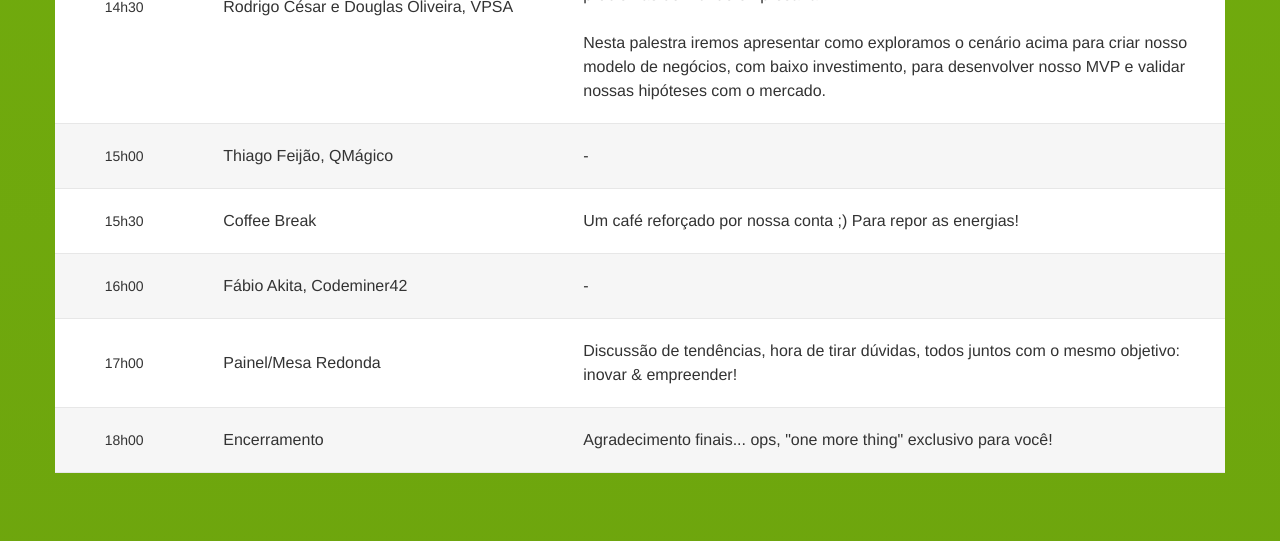
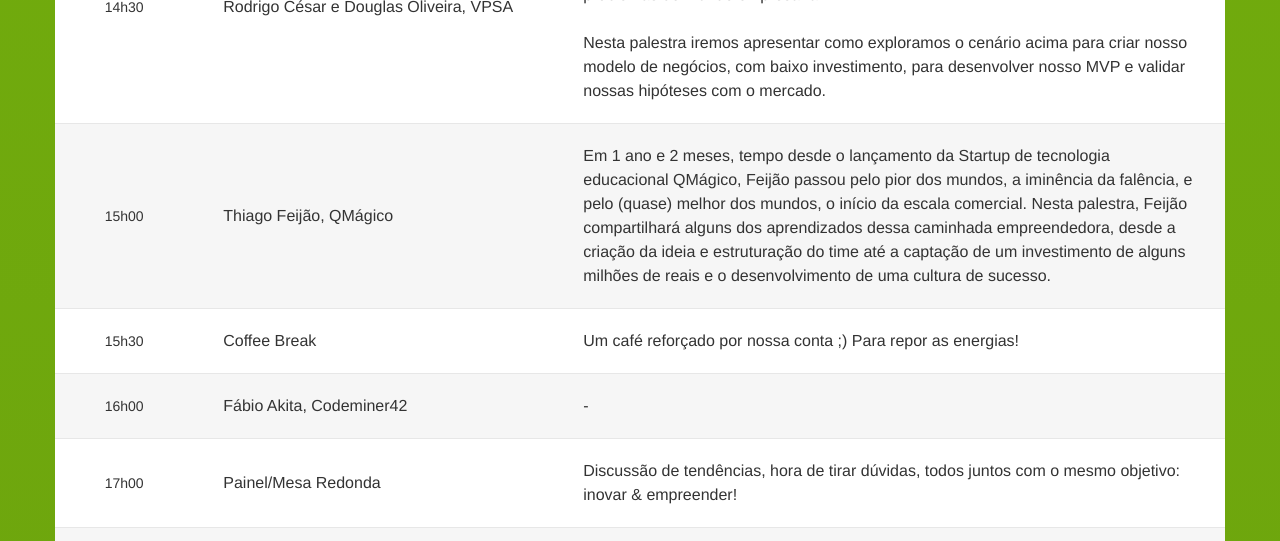
Before and after one commit to designa/startup-vale-2013, a website: page index.html in a window 1280 px wide. Shown: the part 3160-3701 px from the top of the page. Drawn offline with Linux system fonts and the light colour scheme; some packages are replaced by stand-ins of ours.

Commit message:
adicionado nova foto do feijão e texto da sua palestra

```diff
--- a/index.html
+++ b/index.html
@@ -226,7 +226,7 @@
                   <tr>
                     <td class="schedule-time">15h00</td>
                     <td class="schedule-people">Thiago Feijão, QMágico</td>
-                    <td class="schedule-description">-</td>
+                    <td class="schedule-description">Em 1 ano e 2 meses, tempo desde o lançamento da Startup de tecnologia educacional QMágico, Feijão passou pelo pior dos mundos, a iminência da falência, e pelo (quase) melhor dos mundos, o início da escala comercial. Nesta palestra, Feijão compartilhará alguns dos aprendizados dessa caminhada empreendedora, desde a criação da ideia e estruturação do time até a captação de um investimento de alguns milhões de reais e o desenvolvimento de uma cultura de sucesso.</td>
                   </tr>
                   <tr>
                     <td class="schedule-time">15h30</td>
```
Also changed, not shown: images/speakers/speaker-feijao.png.
